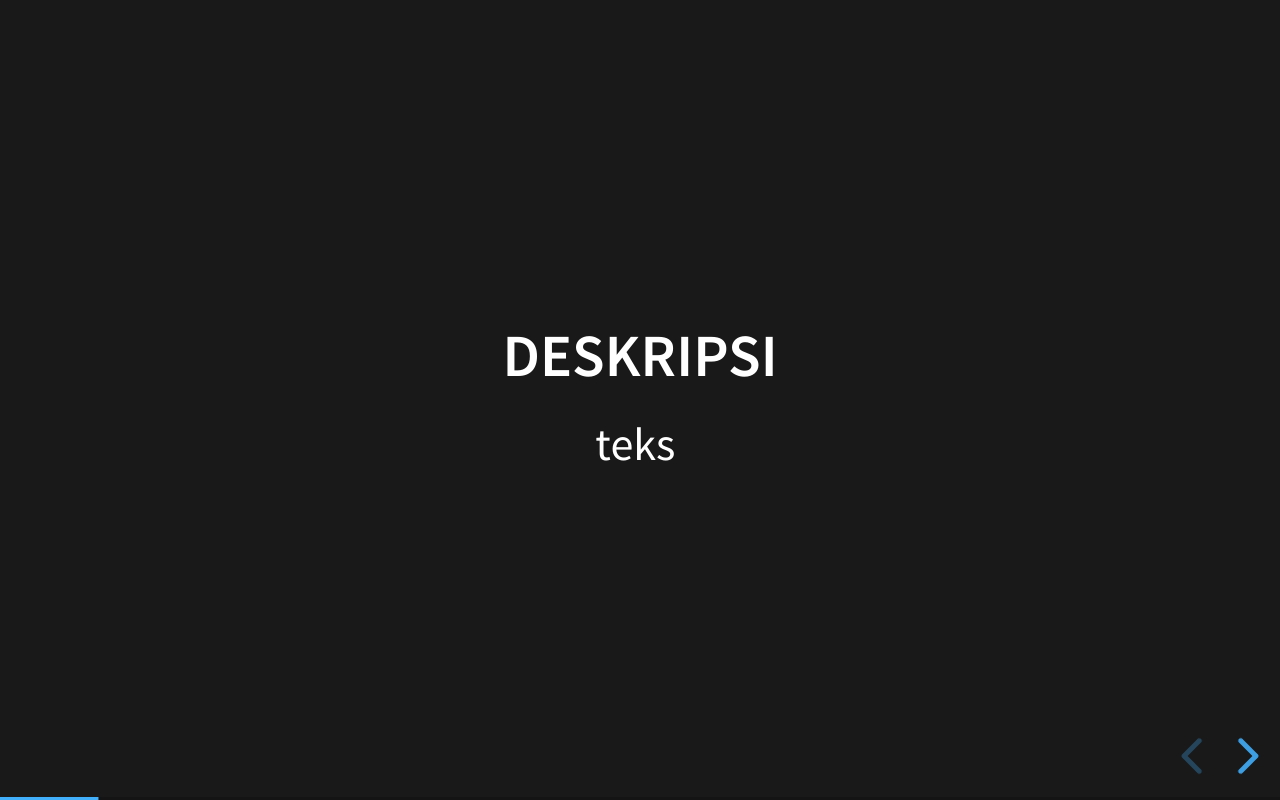
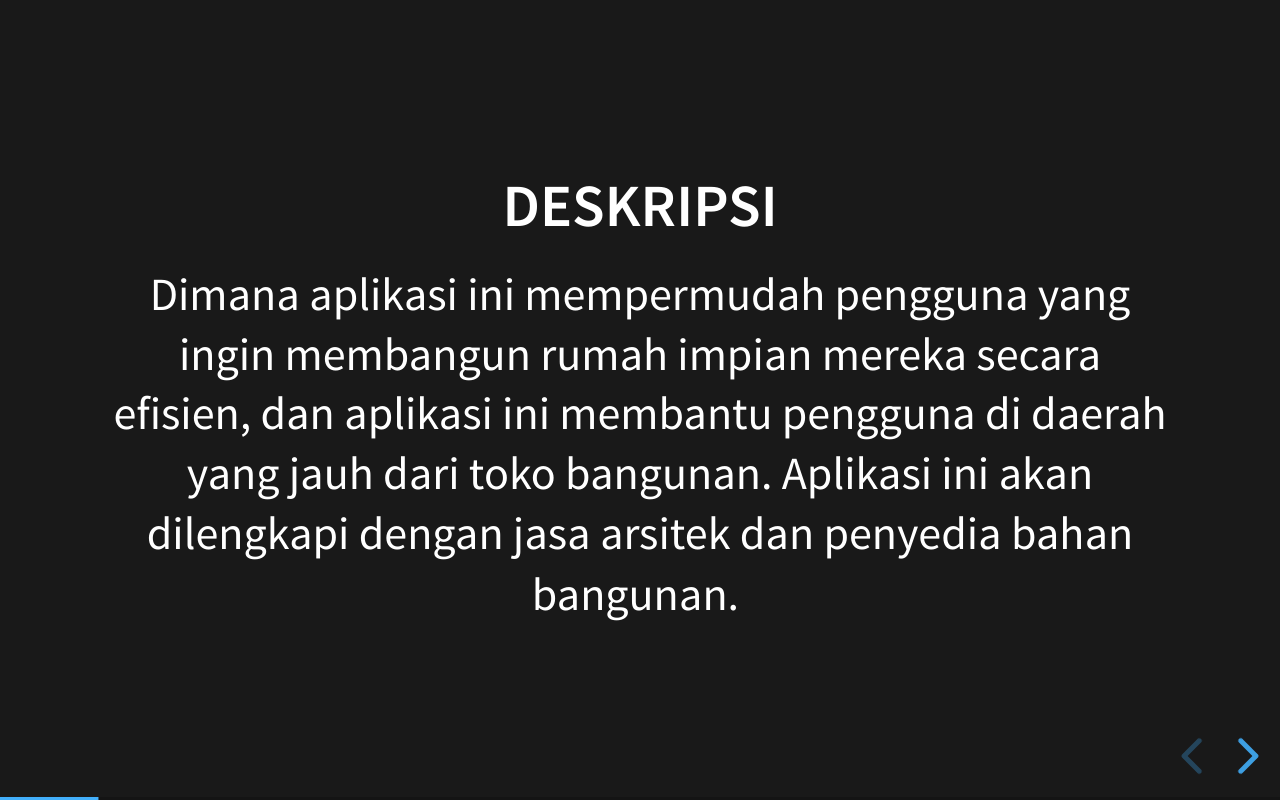
Before and after one commit to alfon97/BuayaTele-MWAPagi, a website: page index.html in a window 1280 px wide. Both pictures are taken after a click on the button "next slide". Drawn offline with Linux system fonts and the light colour scheme.

Commit message:
add deskripsi aplikasi

```diff
--- a/index.html
+++ b/index.html
@@ -23,7 +23,7 @@
 				</section>
 				<section>
 					<h3>Deskripsi</h3>
-					teks
+					Dimana aplikasi ini mempermudah pengguna yang ingin membangun rumah impian mereka secara efisien, dan aplikasi ini membantu pengguna di daerah yang jauh dari toko bangunan. Aplikasi ini akan dilengkapi dengan jasa arsitek dan penyedia bahan bangunan.
 
 					<img src="" alt="">
 				</section>
```
